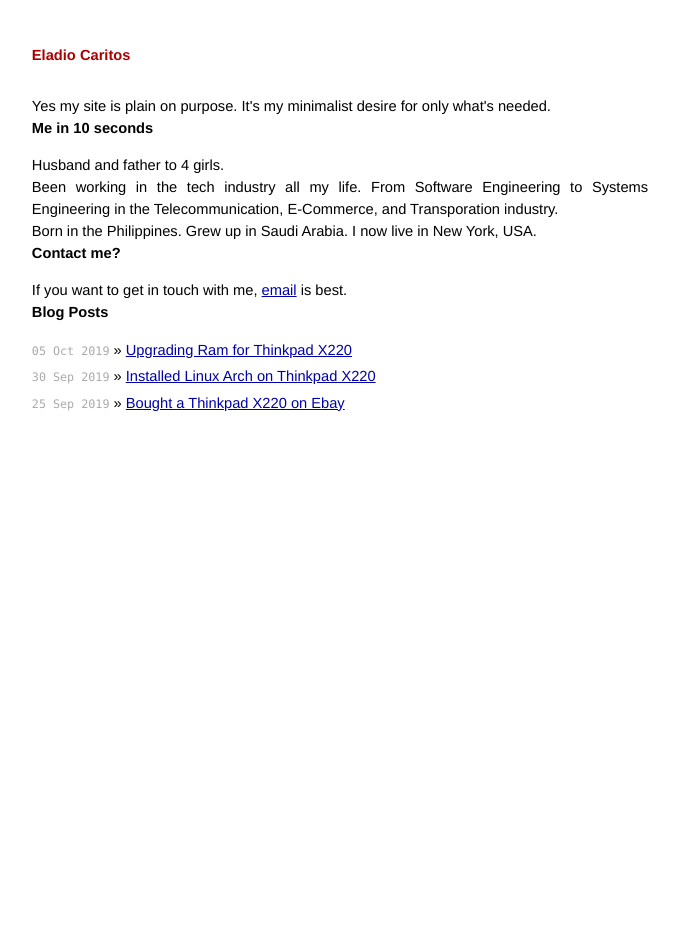
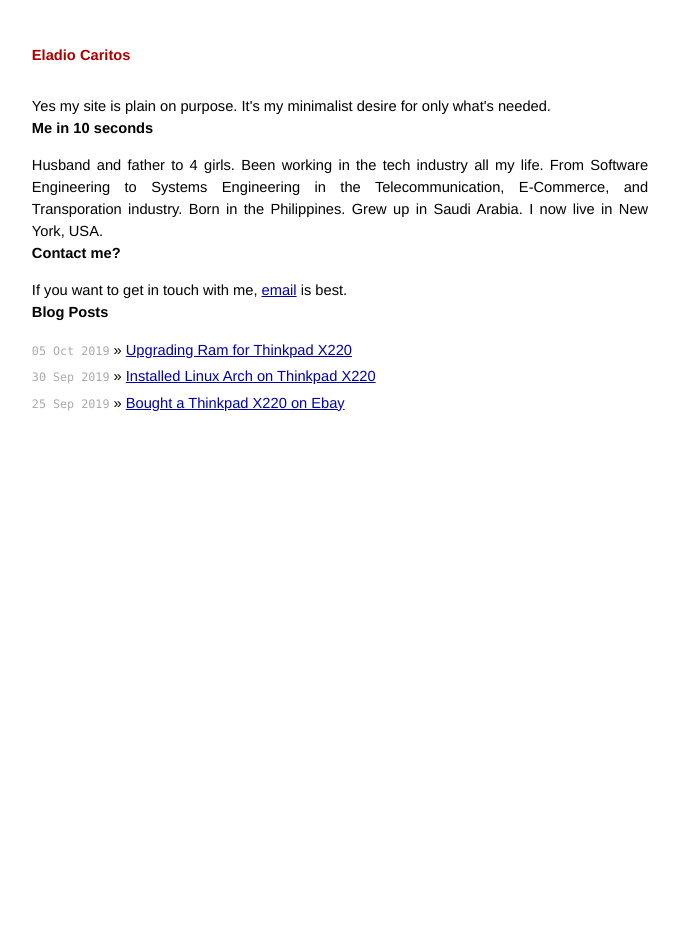
Before and after one commit to caritos/caritos.github.io, a Jekyll site: the page built from index.html, in a window 1280 px wide. Shown: the whole page, without its empty margins (300-979 px from the left). Built offline with Jekyll 4.4.1, drawn with Linux system fonts in a browser that asks for light colours; some of the changed lines change nothing that is shown.

Commit message:
improved spacing

```diff
--- a/index.html
+++ b/index.html
@@ -4,16 +4,13 @@ title: Eladio Caritos
 ---
 
 <div id="home">
-
-Yes my site is plain on purpose. It's my minimalist desire for only what's needed.
+Yes my site is plain on purpose. It's my minimalist desire for only what's needed.</br>
 
 <h1>Me in 10 seconds</h1>
-Husband and father to 4 girls.</br>
-Been working in the tech industry all my life. From Software Engineering to Systems Engineering in the Telecommunication, E-Commerce, and Transporation industry.</br>
-Born in the Philippines.  Grew up in Saudi Arabia.  I now live in New York, USA.</br>
+Husband and father to 4 girls.  Been working in the tech industry all my life. From Software Engineering to Systems Engineering in the Telecommunication, E-Commerce, and Transporation industry.  Born in the Philippines.  Grew up in Saudi Arabia.  I now live in New York, USA.</br>
 
 <h1>Contact me?</h1>
-If you want to get in touch with me, <a href="mailto:eladio@caritos.com">email</a> is best.
+If you want to get in touch with me, <a href="mailto:eladio@caritos.com">email</a> is best.</br>
 
 <h1>Blog Posts</h1>
 <ul class="posts">
```
